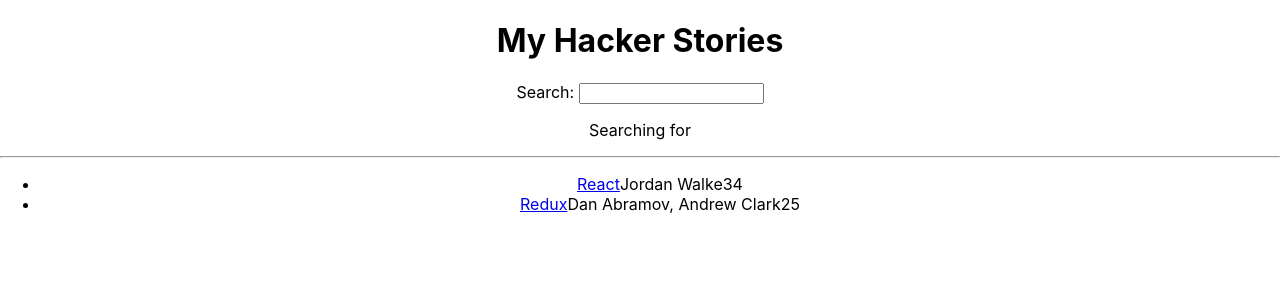
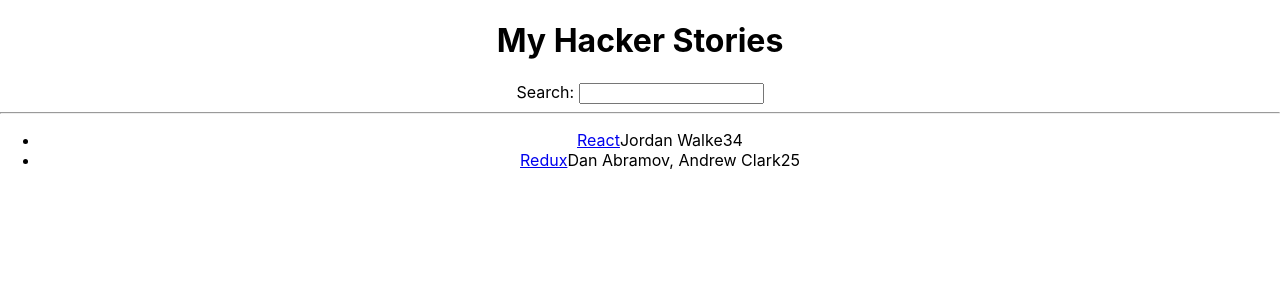
Before and after one commit to Mariela-t/hacker-stories, a React (Create React App) app: page / in a window 1280 px wide. Shown: the top 300 px of the page. Built offline with nearby package versions, Linux system fonts and the light colour scheme.

Commit message:
destructuring the props

```diff
--- a/src/App.js
+++ b/src/App.js
@@ -37,7 +37,7 @@
     <div className="App">
       <h1>My Hacker Stories</h1>
 
-      <Search onSearch={handleSearch} />
+      <Search search={searchTerm} onSearch={handleSearch} />
       <hr />
       <List list={searchedStories} />
     </div>
--- a/src/Item.js
+++ b/src/Item.js
@@ -1,14 +1,14 @@
 import React from "react";
 
-export default function Item(props) {
-  return (
-    <li>
-      <span>
-        <a href={props.item.url}>{props.item.title}</a>
-      </span>
-      <span>{props.item.author}</span>
-      <span>{props.item.num_comments}</span>
-      <span>{props.item.points}</span>
-    </li>
-  );
-}
+const Item = ({ item }) => (
+  <li>
+    <span>
+      <a href={item.url}>{item.title}</a>
+    </span>
+    <span>{item.author}</span>
+    <span>{item.num_comments}</span>
+    <span>{item.points}</span>
+  </li>
+);
+
+export default Item;
--- a/src/List.js
+++ b/src/List.js
@@ -1,12 +1,12 @@
 import React from "react";
 import Item from "./Item";
 
-export default function List(props) {
-  return (
-    <ul>
-      {props.list.map((item) => (
-        <Item key={item.obectID} item={item} />
-      ))}
-    </ul>
-  );
-}
+const List = ({ list }) => (
+  <ul>
+    {list.map((item) => (
+      <Item key={item.obectID} item={item} />
+    ))}
+  </ul>
+);
+
+export default List;
--- a/src/Search.js
+++ b/src/Search.js
@@ -1,17 +1,10 @@
 import React from "react";
 
-export default function Search(props) {
-  // const [searchTerm, setSearchTerm] = React.useState("");
-  // const handleChange = (event) => {
-  //   setSearchTerm(event.target.value);
+const Search = ({ search, onSearch }) => (
+  <div>
+    <label htmlFor="search">Search: </label>
+    <input id="search" type="text" value={search} onChange={onSearch} />
+  </div>
+);
 
-  //   props.onSearch(event);
-  // };
-  return (
-    <div>
-      <label htmlFor="search">Search: </label>
-      <input id="search" type="text" onChange={props.onSearch} />
-      <p>Searching for {props.searchTerm}</p>
-    </div>
-  );
-}
+export default Search;
```
